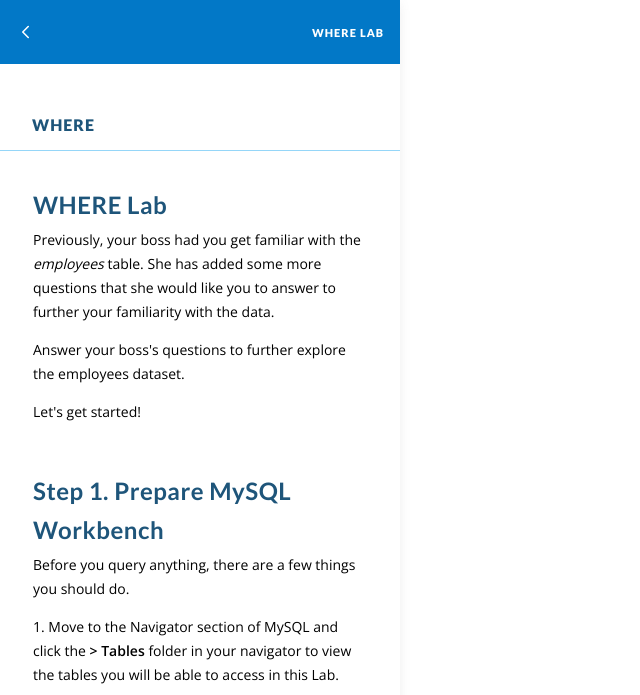
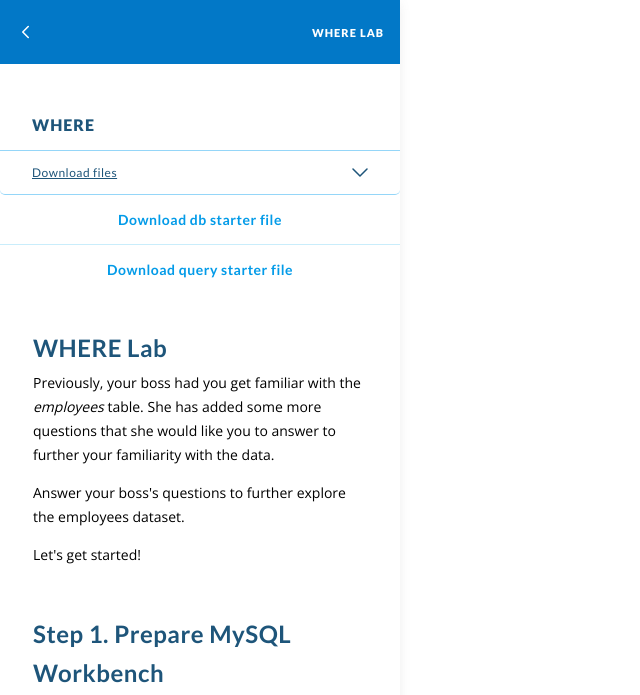
Before and after one commit to notadeejay/facelift-css, a plain HTML site: page lab-page/lab-sidebar.html in a window 1280 px wide. Shown: the top 695 px of the page, without its empty margins (0-640 px from the left). Drawn offline with nearby package versions, Linux system fonts and the light colour scheme.

Commit message:
small fixes

```diff
--- a/buttons/buttons.css
+++ b/buttons/buttons.css
@@ -101,15 +101,6 @@ button {
 .launch__wrapper:hover .launch {
     background: url("./02_launchlab_hover.svg") no-repeat;
   }
-/* .launch:hover {
-    background: rgba(3, 155, 232, 0.65);
-    box-shadow: 4px 4px 4px rgba(3, 155, 232, 0.12);
-} */
-
-
-/* .launch svg {
-    margin-left: 10px;
-} */
 
 /*Standard buttond designs*/
 
@@ -176,10 +167,22 @@ button {
     background-color: #039BE8;
 }
 
- .button-standard--outlined, .button-standard--transparent {
+ .button-standard--outlined {
     background-color: transparent;
     color: #039BE8;
     border: 2px solid #039BE8;
+}
+
+.button-standard--transparent {
+    border: none;
+    background: none;
+    font-family: "Lato", sans-serif;
+    font-weight: 600;
+    text-decoration: underline;
+    line-height: 19px;
+    letter-spacing: 0.5px;
+    color: #1E557A;
+
 }
 
 .button-standard--short {
--- a/collapsible-snippet/snippet.css
+++ b/collapsible-snippet/snippet.css
@@ -54,10 +54,12 @@
 
 .lab-exercise .styled-dropdown .pre-content {
     padding: 12px 10px;
+
 }
 
 .lab-exercise .styled-dropdown summary {
     padding: 12px 8px;
+    align-items: center;
 }
 
 /* Specific Adjustments for Dropdowns in the Lab Block*/
--- a/lab-page/lab-sidebar.css
+++ b/lab-page/lab-sidebar.css
@@ -192,3 +192,34 @@
 .lab-exercise .collapsible_html {
     margin-top: -32px;
 }
+
+
+
+
+.lab-exercise__download button {
+    width: 100%;
+    display: flex;
+    font-size: 12px;
+    font-weight: 400;
+    justify-content: space-between;
+    border-bottom: 1px solid #95D6F8;
+    margin: 0;
+    padding: 12px 32px;
+}
+
+.lab-exercise__download .collapsible button {
+    font-family: Lato;
+    font-weight: 700;
+    font-size: 14px;
+    line-height: 17px;
+    letter-spacing: 0.5px;
+    color: #039BE8;
+    padding: 16px 32px;
+    border: none;
+    display: flex;
+    justify-content: center
+}
+
+.lab-exercise__download .collapsible button:first-child {
+    border-bottom:1px solid #C9EDFB;
+}
--- a/lab-page/lab-sidebar.html
+++ b/lab-page/lab-sidebar.html
@@ -546,6 +546,25 @@
                                 class="clearfix"></div>
                         </h3>
                     </header>
+                    <div class="lab-exercise__download">
+                        <div
+                            class="authoring-dropdown full-width small-list">
+                            <button
+                                class="button-standard button-standard--grey button-standard--transparent"
+                                type="button"><span>Download
+                                    files</span><svg width="16" height="9" viewBox="0 0 16 9" fill="none" xmlns="http://www.w3.org/2000/svg">
+                                        <path d="M15 1L8 8L0.999999 1" stroke="#1E557A" stroke-width="1.5" stroke-linecap="round" stroke-linejoin="round"/>
+                                        </svg>
+                                        </button>
+                            <div class="collapsible"><button
+                                    type="button"><span>Download db
+                                        starter
+                                        file</span></button><button
+                                    type="button"><span>Download query
+                                        starter file</span></button>
+                            </div>
+                        </div>
+                    </div>
                     <div class="lab-exercise__content">
                         <div class="popup-image-wrapper enabled">
                             <div class="popup-table-wrapper enabled">
@@ -1915,26 +1934,7 @@
                             </div>
                         </div>
                     </div>
-                    <!-- <div class="lab-exercise__controls">
-                        <div
-                            class="authoring-dropdown full-width small-list">
-                            <button
-                                class="button-standard button-standard--grey button-standard--short"
-                                type="button"><span>Download
-                                    files</span><svg
-                                    viewBox="0 0 14.4 9.8">
-                                    <path d="M0 0l7.2 9.8L14.4 0H0z">
-                                    </path>
-                                </svg></button>
-                            <div class="collapsible"><button
-                                    type="button"><span>Download db
-                                        starter
-                                        file</span></button><button
-                                    type="button"><span>Download query
-                                        starter file</span></button>
-                            </div>
-                        </div>
-                    </div> -->
+
                     <footer class="lab-exercise__footer">
                         <div class="lab-exercise__progress">
                             <div class="lab-exercise__progress-bar"
--- a/lesson-page/contentblock.css
+++ b/lesson-page/contentblock.css
@@ -4,7 +4,7 @@
     -webkit-box-flex: 0;
     -ms-flex: 0 0 auto;
     flex: 0 0 auto;
-    padding: 16px 0;
+    padding: 16px 0px;
 }
 
 .block p {
@@ -54,6 +54,7 @@
     color:  #1E557A;
 }
 
+
 .block-header {
     font-family: 'Lato', sans-serif;
     text-transform: uppercase;
@@ -61,10 +62,10 @@
     -webkit-box-pack: start;
     -ms-flex-pack: start;
     justify-content: flex-start;
-    margin-top: 8px;
-    padding: 10px 0;
-    display:flex;
+    margin-top: 11px;
+    display: flex;
     align-items: center;
+    margin-bottom: 0;
 }
 
 .block-icon {
--- a/lesson-page/kc.css
+++ b/lesson-page/kc.css
@@ -126,7 +126,7 @@
     display: block;
     font-size: 14px;
     color: #D6E6F1;
-    width: 95%;
+    width: 98%;
     min-height: fit-content;
     padding: 0px 10px;
     border: 1.5px solid #D6E6F1;
@@ -202,7 +202,7 @@
 }
 
 .steps__arrow.disabled svg>path {
-    stroke: #1E557A;
+    stroke: #27485D;
 }
 
 
@@ -299,14 +299,14 @@ form .textarea .cke_editable[contenteditable='true'], .comment-thread-wrapper .c
     background: #27485D;
     color: white;
     margin: 0px -35px;
-    padding: 10px 15px;
+    padding: 10px 32px;
 }
 
 
 .lab-sidebar .knowledge-check__header .tabs__item--active::after {
     content: '';
     position: absolute;
-    bottom: -14px;
+    bottom: -12px;
     left: 10px;
     right: -2px;
     background: #368FD5;
```
Also changed, not shown: lesson-page/labblock.css (+7 -3 lines), lesson-page/test-lesson.html (+4 -4 lines), 1 other file.
